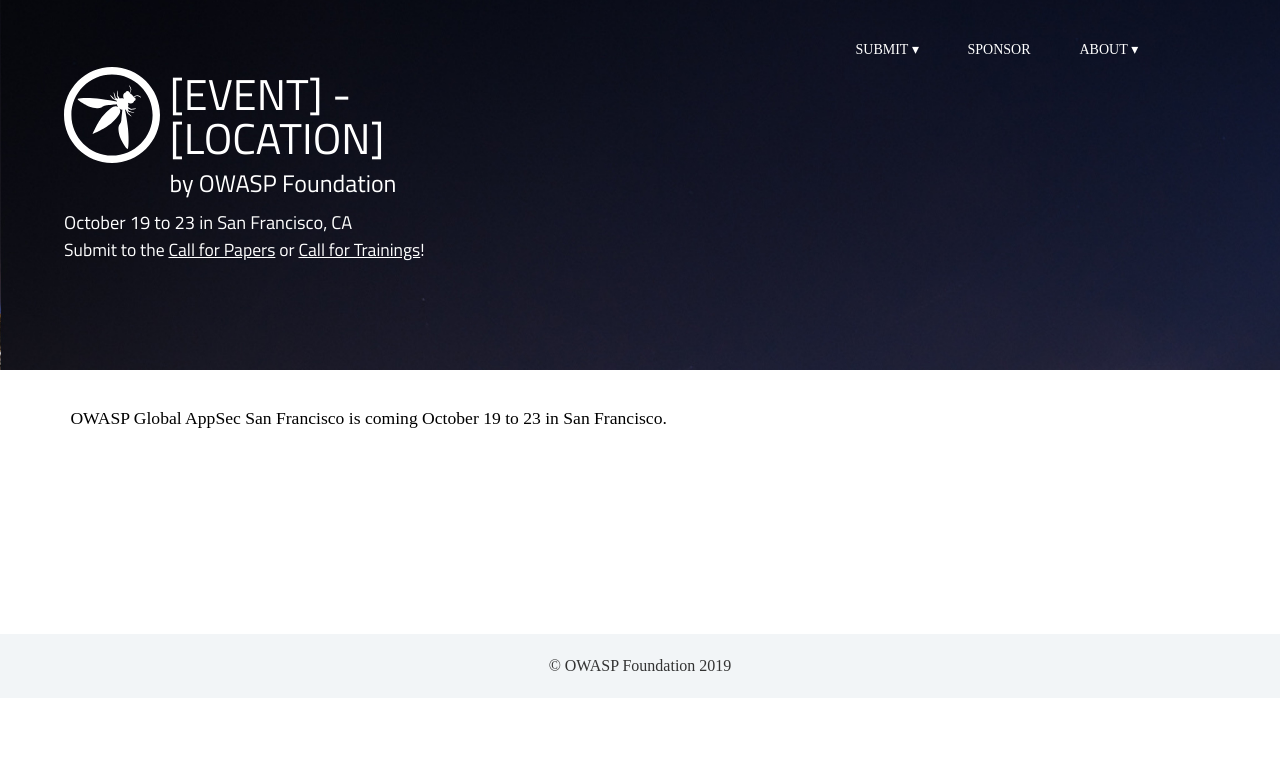
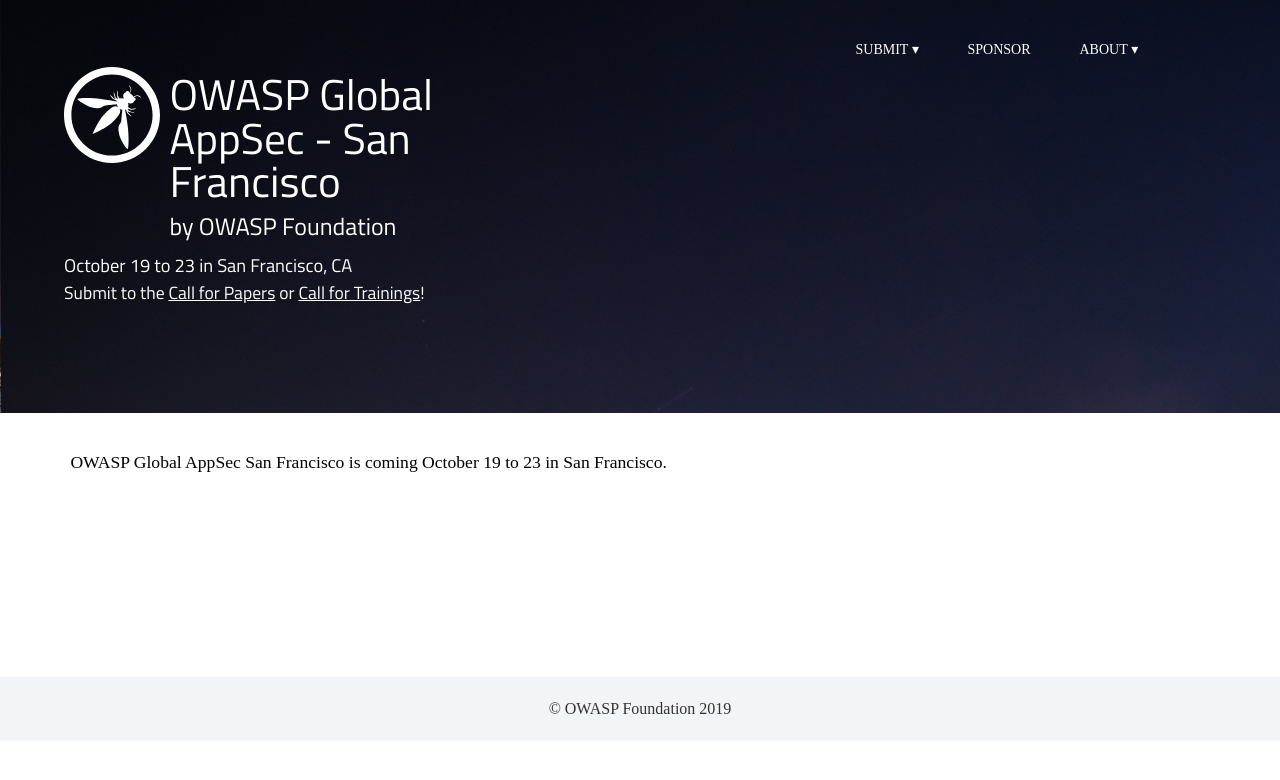
Before and after one commit to isabella232/www-event-gassf-old, a Jekyll site: the page built from index.html, in a window 1280 px wide. Shown: the top 780 px of the page. Built offline with Jekyll 4.4.1, drawn with Linux system fonts in a browser that asks for light colours; some web fonts are replaced.

Commit message:
update header

```diff
--- a/_includes/header.html
+++ b/_includes/header.html
@@ -36,6 +36,6 @@
     </ul>
   </nav>
 	<a class="logo" href="/">
-		<h1>[EVENT] - [LOCATION]</h1>
+		<h1>OWASP Global AppSec - San Francisco</h1>
     <h2>by OWASP Foundation</h1>
 	</a>
```
